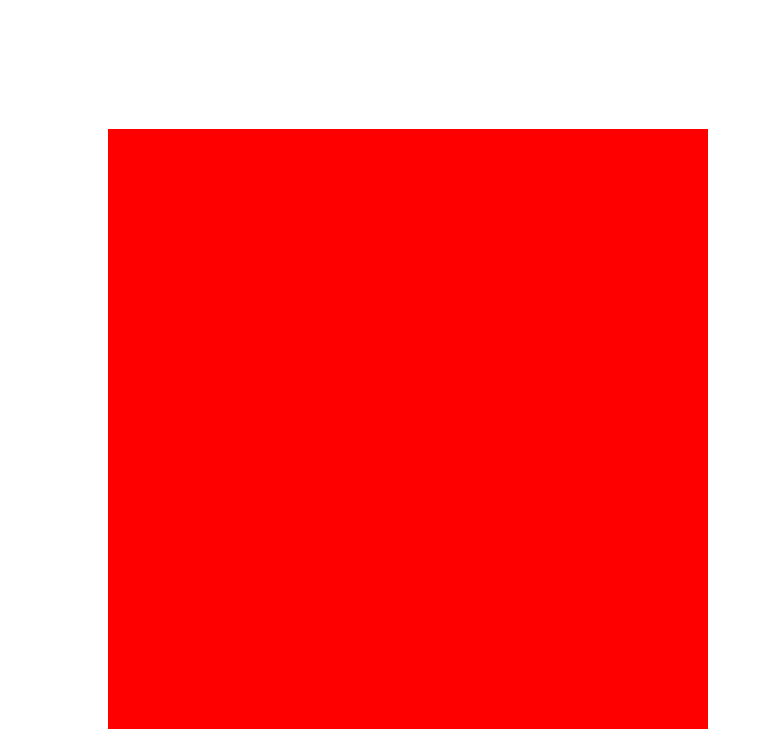
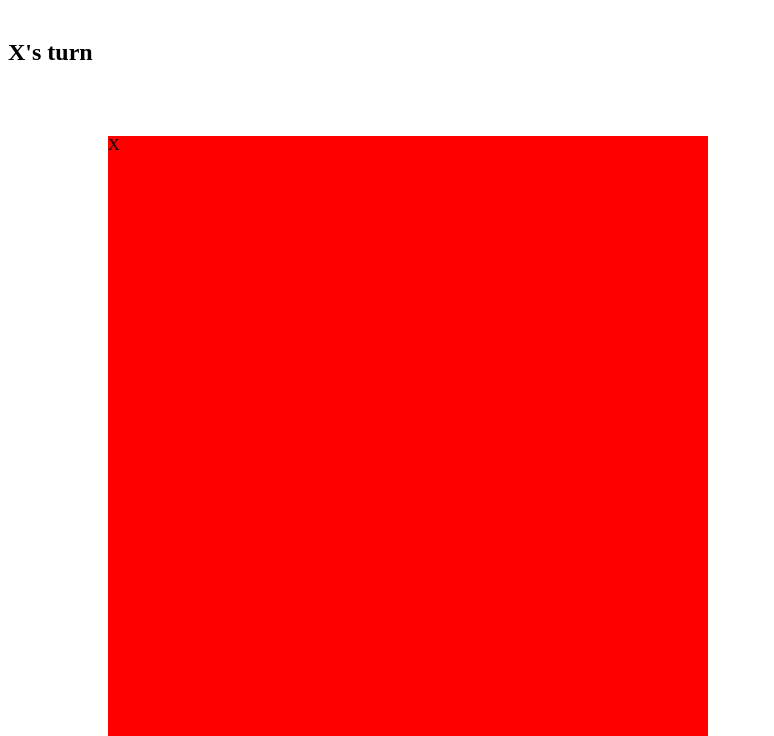
Before and after one commit to Reldatid/tic-tac-toe, a plain HTML site: page index.html in a window 1280 px wide. Both pictures are taken after a click on the element 207 px from the left and 299 px from the top of the page. Shown: the part 71-807 px from the top of the page, without its empty margins (0-774 px from the left). Drawn offline with Linux system fonts and the light colour scheme.

Commit message:
Basic game rules inplemented

```diff
--- a/index.html
+++ b/index.html
@@ -6,15 +6,16 @@
   <meta http-equiv="X-UA-Compatible" content="ie=edge">
   <title>TicTacToe</title>
   <link rel="stylesheet" href="css/style.css" />
+  <script src="js/jquery.js"></script>
+  <script src="js/main.js"></script>
 </head>
 <body>
   <header>
     <H1>Tic Tac Toe!</H1>
   </header>
   <main>
+    <h2 id="turnTeller">X's turn</h2>
     <div id="gameContainer"></div>
   </main>
-  <script src="js/jquery.js"></script>
-  <script src="js/main.js"></script>
 </body>
 </html>
--- a/js/main.js
+++ b/js/main.js
@@ -1,13 +1,36 @@
 console.log('Working!');
+let test;
 
-
-let gridSize = 3;
 $(document).ready(function(){
-  let test = new Board(gridSize);
+  test = new Board(gridSize);
 });
 
 // Global Variables:
+  const gridSize = 3;
+  let playerTurn = 'X';
 
+  claims = {
+    claimedO: {
+      x0: 0,
+      x1: 0,
+      x2: 0,
+      y0: 0,
+      y1: 0,
+      y2: 0,
+      d1: 0,
+      d2: 0,
+    },
+    claimedX: {
+      x0: 0,
+      x1: 0,
+      x2: 0,
+      y0: 0,
+      y1: 0,
+      y2: 0,
+      d1: 0,
+      d2: 0,
+    },
+  }
 // Global Variables end.
 
 
@@ -24,7 +47,7 @@ const Board = function(size){
     width: 600,
     height: 600,
     position: 'relative',
-    top: '100px',
+    top: '50px',
     left: '100px',
   });
   $('#gameContainer').append(this.div)
@@ -41,9 +64,10 @@ const Board = function(size){
 const Cell = function(x,y,parent){
   this.coOrdX = x;
   this.coOrdY = y;
+  this.winner = null;
   this.offsetX = x*200;
   this.offsetY = y*200;
-  this.div = $('<div class="cell">');
+  this.div = $(`<div class="cell" id='${x}${y}'>`);
   this.div.on('click', function(){
     gameLogic(this);
   })
@@ -59,3 +83,46 @@ const Cell = function(x,y,parent){
     'background-color': '#FF0000',
   });
 }
+
+Cell.prototype.clicked = function(){
+
+}
+
+const trackClaims = function(player, x, y){
+  const playersClaims = claims[`claimed${player}`];
+  playersClaims[`x${x}`] ++;
+  playersClaims[`y${y}`] ++;
+  if( x+y%2 ===0 ){
+    if( x===y ){
+      playersClaims['d1'];
+    }
+    if(x+y === 2)
+    {
+      playersClaims['d2'];
+    }
+  }
+}
+
+const checkForWin = function(player){
+  for (let key in claims[`claimed${player}`]){
+    console.log("checking");
+    if (claims[`claimed${player}`][key] === 3){
+      alert(`${player} WINS!`);
+    }
+  }
+}
+
+const gameLogic = function(clickedCell){
+  $(clickedCell).html(playerTurn);
+  $(clickedCell).off('click');
+  cellId = $(clickedCell).attr('id');
+  test.cells[cellId[0]][cellId[1]].winner = playerTurn;
+  trackClaims(playerTurn, cellId[0], cellId[1]);
+  checkForWin(playerTurn);
+
+  if (playerTurn === 'X'){
+    playerTurn = 'O';
+  }else if (playerTurn === 'O'){
+    playerTurn = 'X';
+  }
+}
```
